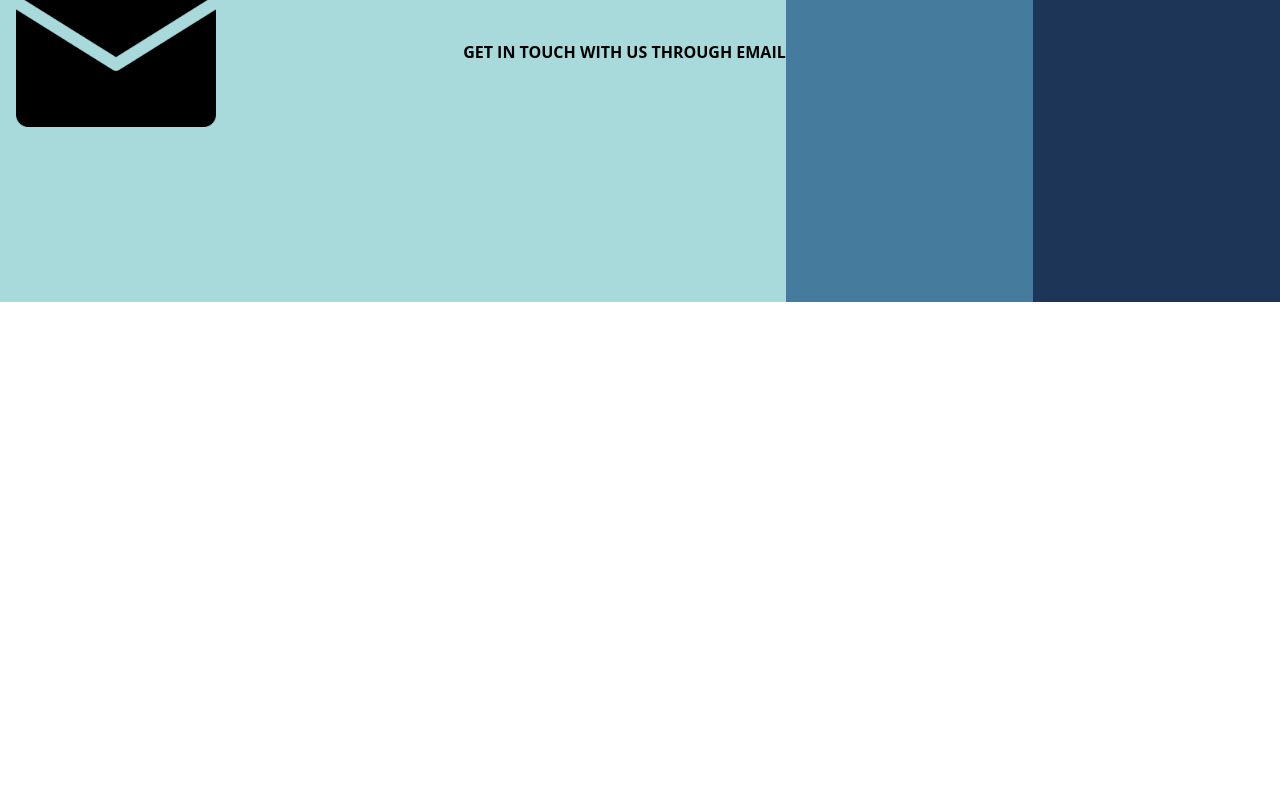
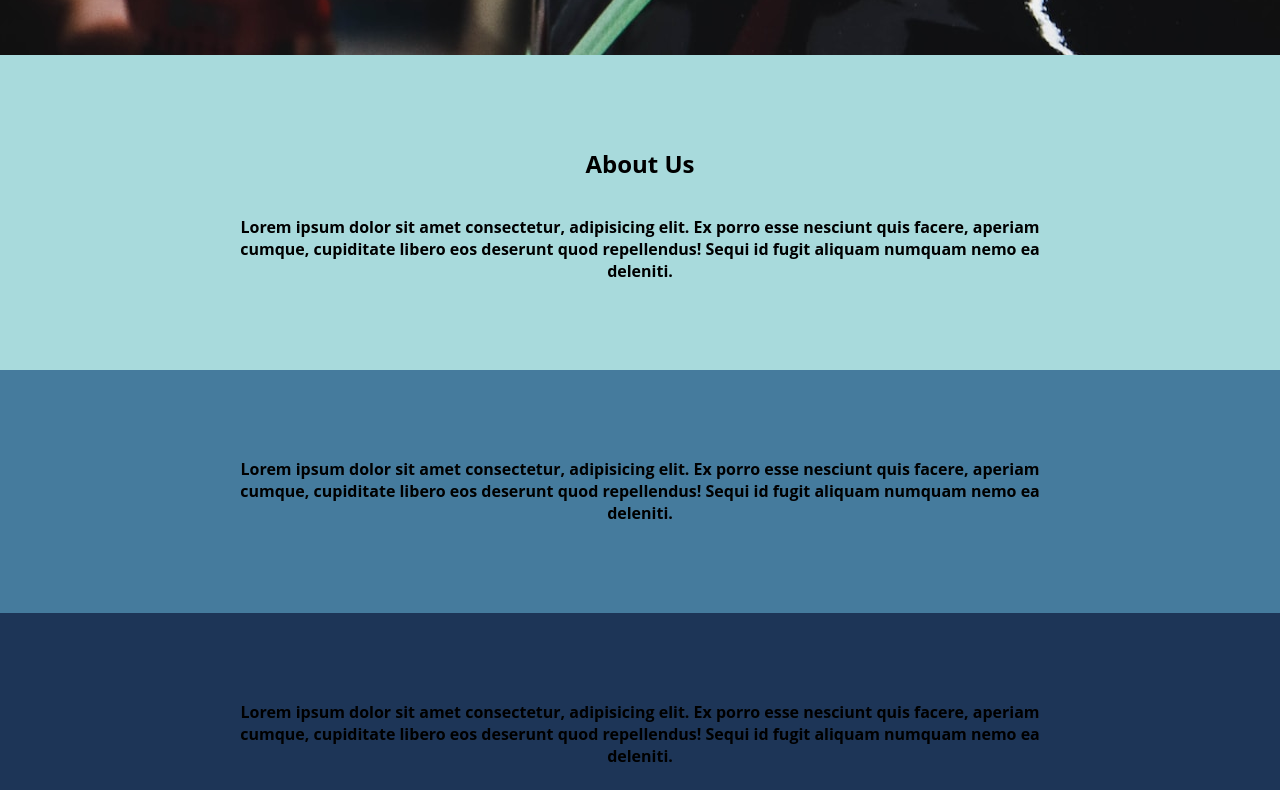
Before and after one commit to AyjayJr/smerf_detailing, a plain HTML site: page index.html in a window 1280 px wide. Shown: the part 558-1348 px from the top of the page. Before the commit the page ends 860 px from the top, so only its background shows below. Drawn offline with Linux system fonts and the light colour scheme.

Commit message:
added some filler text for bottom sections

```diff
--- a/index.css
+++ b/index.css
@@ -27,8 +27,6 @@ html, body {
 }
 
 body {
-	display: flex;
-	flex-direction: column;
 }
 
 /* header styles */
@@ -90,14 +88,13 @@ nav > ul > li {
 #showcase {
 	background-image: url("./img/neelabh-raj-rS9PBJBY5pc-unsplash-small.jpg");
 	background-position: center 30%;
-	height: 600px;
-	flex-grow: 1;
 	color: white;
 	display: flex;
 	flex-direction: column;
 	justify-content: center;
 	align-items: center;
 	text-align: center;
+	height: 500px;
 }
 
 #showcase > img {
@@ -109,6 +106,7 @@ nav > ul > li {
 #showcase > h1 {
 	font-size: 4em;
 	margin-bottom: 0;
+	max-width: 700px;
 	text-shadow:
 			0.05em 0 black,
 			0 0.05em black,
@@ -144,33 +142,30 @@ main {
 }
 
 main > #a {
-	flex-grow: 0.5;
-	height: 500px;
+	flex-grow: 1;
 	background-color: var(--light-blue);
 }
 
 main > #b {
-	flex-grow: 0.5;
-	height: 500px;
+	flex-grow: 1;
 	background-color: var(--medium-blue);
 }
 
 main > #c {
-	flex-grow: 0.5;
-	height: 500px;
+	flex-grow: 1;
 	background-color: var(--dark-blue);
 }
 
 content {
 	display: flex;
-	justify-content: space-between;
+	flex-direction: column;
+	justify-content: center;
 	align-items: center;
 	margin: 0 auto;
 	max-width: 800px;
 	height: 100%;
 	text-align: center;
 	font-weight: bold;
-	font-size
 }
 
 #email {
@@ -185,7 +180,6 @@ content {
 	#showcase {
 		background-image: url("/img/neelabh-raj-rS9PBJBY5pc-unsplash-medium.jpg");
 		background-position: 10% 35%;
-		height: 1000px;
 	}
 }
 
@@ -204,9 +198,6 @@ content {
 		margin: -300px 0 0;
 	}
 
-	main {
-		flex-direction: row;
-	}
 }
 
 @media screen and (min-width: 1200px) {
--- a/index.html
+++ b/index.html
@@ -27,19 +27,26 @@
 			srcset="./img/neelabh-raj-rS9PBJBY5pc-unsplash-medium.jpg"
 			alt="car detailing image"
 		/> -->
-		<h1>Smerf Detailing</h1>
-		<p>Premium detailing service at a reasonable price!</p>
+		<h1>Kissimmee's Premium Car Detailing</h1>
+		<p>Book Now!</p>
 	</section>
 	<main>
 		<div id="a">
 			<content>
-				<img id="email" src="./img/email.png" />
-				<p>GET IN TOUCH WITH US THROUGH EMAIL</p>
-				<!-- <a href="https://iconscout.com/icons/email" target="_blank">Email Icon</a> by <a href="https://iconscout.com/contributors/brent-jackson" target="_blank">Brent Jackson</a> -->
+				<h2>About Us</h2>
+				<p>Lorem ipsum dolor sit amet consectetur, adipisicing elit. Ex porro esse nesciunt quis facere, aperiam cumque, cupiditate libero eos deserunt quod repellendus! Sequi id fugit aliquam numquam nemo ea deleniti.</p>
 			</content>
 		</div>
-		<div id="b"></div>
-		<div id="c"></div>
+		<div id="b">
+			<content>
+				<p>Lorem ipsum dolor sit amet consectetur, adipisicing elit. Ex porro esse nesciunt quis facere, aperiam cumque, cupiditate libero eos deserunt quod repellendus! Sequi id fugit aliquam numquam nemo ea deleniti.</p>
+			</content>
+		</div>
+		<div id="c">
+			<content>
+				<p>Lorem ipsum dolor sit amet consectetur, adipisicing elit. Ex porro esse nesciunt quis facere, aperiam cumque, cupiditate libero eos deserunt quod repellendus! Sequi id fugit aliquam numquam nemo ea deleniti.</p>
+			</content>
+		</div>
 	</main>
 </body>
 </html>
```
